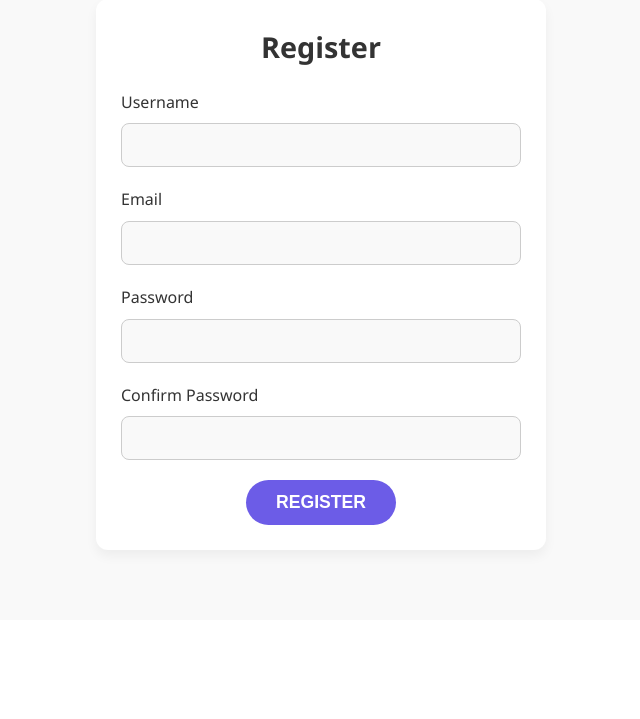
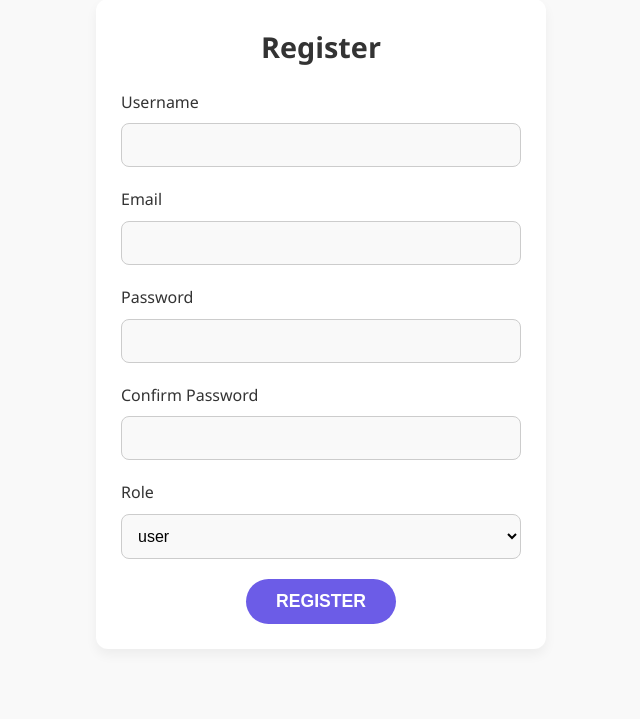
Before and after one commit to Zainab-Ipaye/flask-task-management-app, a Flask app: page /register in a window 1280 px wide. Shown: the part 221-940 px from the top of the page, without its empty margins (319-959 px from the left). Before the commit the page ends 776 px from the top, so only its background shows below. Run offline with Flask 3, Linux system fonts and the light colour scheme; parts of the project's set-up code (start-up, migrations or seed data) failed here and were passed over.

Commit message:
Adding User Field To Registration Form

```diff
--- a/webapp/forms.py
+++ b/webapp/forms.py
@@ -35,6 +35,7 @@ class RegistrationForm(FlaskForm):
     email = StringField('Email', validators=[DataRequired("Email is required"), Email(message="Invalid email address.")])
     password = PasswordField('Password', validators=[DataRequired("Password is required"), Length(min=8, message="Password must have at least 8 characters")])
     confirm_password = PasswordField('Confirm Password', validators=[DataRequired(message="Please confirm your password."), EqualTo('password', message="Password must match")])
+    role  = SelectField('Role', choices=[('user'), ('admin')], default='user', validators=[DataRequired("Role is required")])
     submit = SubmitField('Sign Up')
 
 #Login Form Fields & Validation
--- a/webapp/routes.py
+++ b/webapp/routes.py
@@ -31,7 +31,7 @@ def register():
     form = RegistrationForm()
     if form.validate_on_submit():
         hashed_password = bcrypt.generate_password_hash(form.password.data).decode('utf-8')  # Hash password with bcrypt
-        user = User(username=form.username.data, email=form.email.data, password=hashed_password)
+        user = User(username=form.username.data, email=form.email.data, password=hashed_password, role=form.role.data)
 
         # Add user to the database
         db.session.add(user)
@@ -41,7 +41,6 @@ def register():
 
     # If form submission is invalid or on initial page load, render the form again
     return render_template('register.html', form=form)
-
 
 
 
--- a/webapp/templates/register.html
+++ b/webapp/templates/register.html
@@ -42,6 +42,16 @@
             {% endfor %}
         </div>
 
+         <!-- Role Field-->
+         <div class="form-group">
+            {{ form.role.label }}
+            {{ form.role(class="form-control") }}
+            {% for error in form.role.errors %}
+                <div class="text-danger">{{ error }}</div>
+            {% endfor %}
+        </div>
+
+
          <!-- Submit Button -->
         <button type="submit" class="btn-primary">Register</button>
     </form>
```
